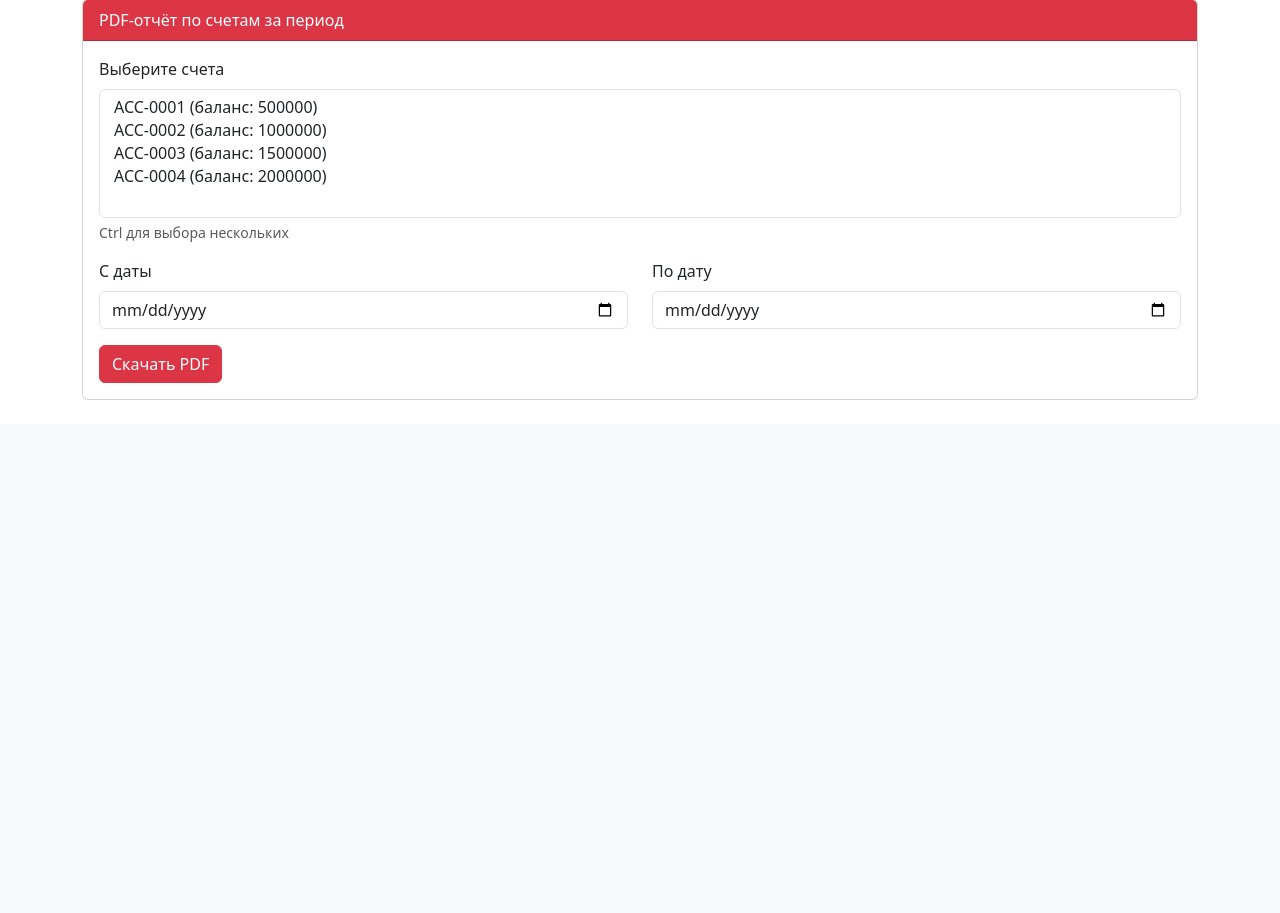
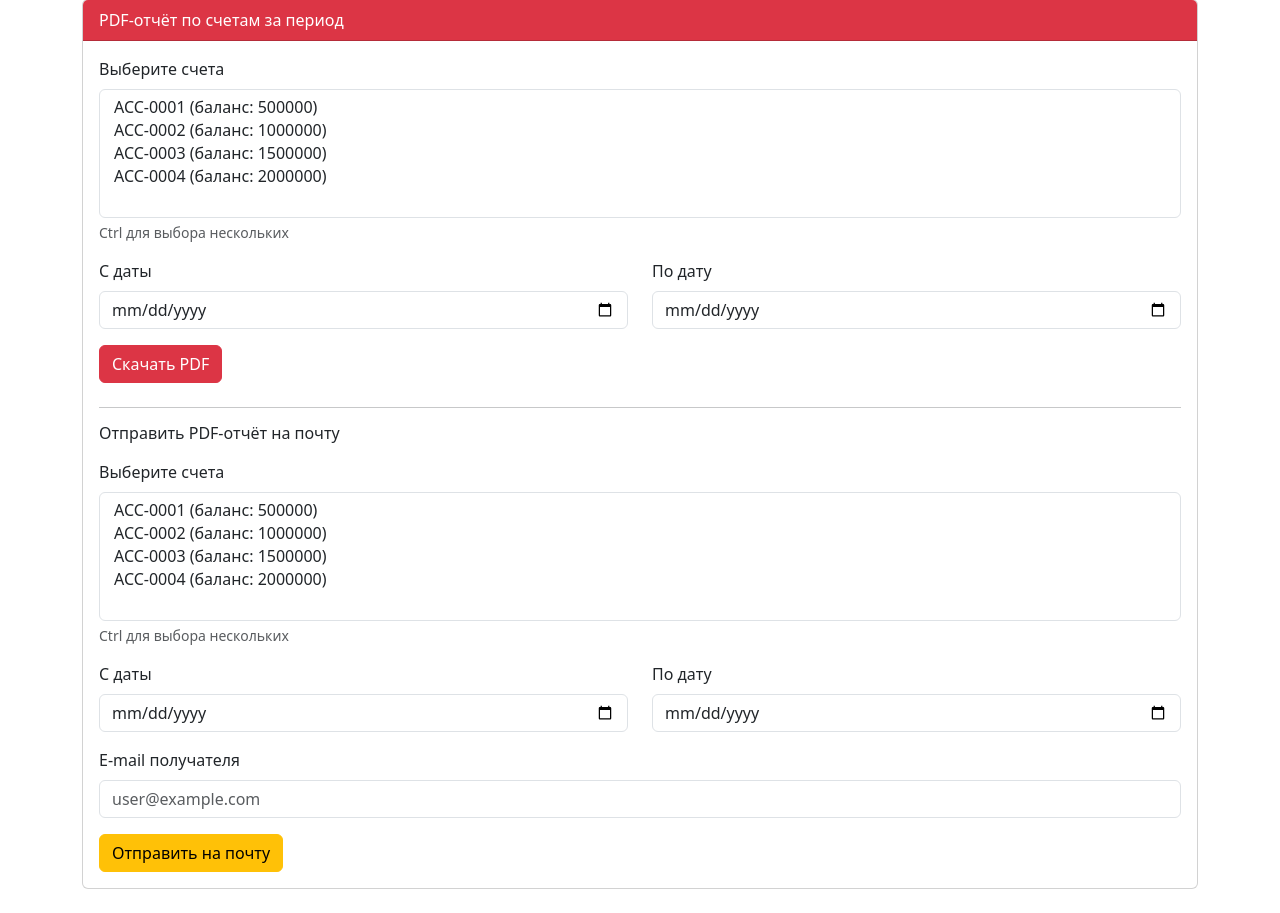
Before and after one commit to Stepan113/course, a Spring Boot app: page /reports in a window 1280 px wide. Shown: the part 738-1651 px from the top of the page. Before the commit the page ends 1138 px from the top, so only its background shows below. Run offline with Spring Boot 4, Linux system fonts and the light colour scheme; a user stored in the database is signed in; data comes from the database, SQL or seed files in the repository; some of the project's set-up classes (security, data sources, template engines, error pages and the like) are left out, and stand-ins take their place; some libraries are stand-ins or nearby versions.

Commit message:
Add PDF email sending via Yandex SMTP (smtp.yandex.ru:587)
Co-authored-by: Stepan113 <120724115+Stepan113@users.noreply.github.com>

```diff
--- a/build.gradle
+++ b/build.gradle
@@ -39,6 +39,7 @@ dependencies {
     testRuntimeOnly 'org.junit.platform:junit-platform-launcher'
     implementation 'org.apache.poi:poi-ooxml:5.3.0'
     implementation 'com.github.librepdf:openpdf:1.4.2'
+    implementation 'org.springframework.boot:spring-boot-starter-mail'
 }
 
 tasks.named('test') {
--- a/src/main/java/org/course/courserpp/controller/ReportController.java
+++ b/src/main/java/org/course/courserpp/controller/ReportController.java
@@ -1,6 +1,7 @@
 package org.course.courserpp.controller;
 
 import lombok.RequiredArgsConstructor;
+import org.course.courserpp.service.EmailService;
 import org.course.courserpp.service.ReportService;
 import org.course.courserpp.service.ScoreService;
 import org.springframework.format.annotation.DateTimeFormat;
@@ -10,6 +11,8 @@ import org.springframework.http.ResponseEntity;
 import org.springframework.stereotype.Controller;
 import org.springframework.ui.Model;
 import org.springframework.web.bind.annotation.*;
+
+import org.springframework.web.servlet.mvc.support.RedirectAttributes;
 
 import java.util.Date;
 import java.util.List;
@@ -21,6 +24,7 @@ public class ReportController {
 
     private final ReportService reportService;
     private final ScoreService scoreService;
+    private final EmailService emailService;
 
     @GetMapping
     public String index(Model model) {
@@ -60,4 +64,24 @@ public class ReportController {
                 .contentType(MediaType.APPLICATION_PDF)
                 .body(data);
     }
+
+    @PostMapping("/send-pdf-email")
+    public String sendPdfEmail(
+            @RequestParam(required = false) List<String> scoreIds,
+            @RequestParam(required = false) @DateTimeFormat(pattern = "yyyy-MM-dd") Date from,
+            @RequestParam(required = false) @DateTimeFormat(pattern = "yyyy-MM-dd") Date to,
+            @RequestParam String recipientEmail,
+            RedirectAttributes redirectAttributes) {
+        if (scoreIds == null) scoreIds = List.of();
+        try {
+            byte[] pdfData = reportService.generatePdf(scoreIds, from, to);
+            emailService.sendPdfReport(recipientEmail, pdfData, "report.pdf");
+            redirectAttributes.addFlashAttribute("emailSuccess",
+                    "PDF-отчёт успешно отправлен на адрес " + recipientEmail);
+        } catch (Exception e) {
+            redirectAttributes.addFlashAttribute("emailError",
+                    "Ошибка при отправке письма: " + e.getMessage());
+        }
+        return "redirect:/reports";
+    }
 }
--- a/src/main/resources/templates/report/index.html
+++ b/src/main/resources/templates/report/index.html
@@ -69,7 +69,9 @@
     <div class="card mb-4">
         <div class="card-header bg-danger text-white">PDF-отчёт по счетам за период</div>
         <div class="card-body">
-            <form th:action="@{/reports/download-pdf}" method="post">
+            <div th:if="${emailSuccess}" class="alert alert-success mb-3" th:text="${emailSuccess}"></div>
+            <div th:if="${emailError}" class="alert alert-danger mb-3" th:text="${emailError}"></div>
+            <form th:action="@{/reports/download-pdf}" method="post" class="mb-4">
                 <div class="mb-3">
                     <label class="form-label">Выберите счета</label>
                     <select name="scoreIds" class="form-select" multiple size="5">
@@ -90,6 +92,34 @@
                 </div>
                 <button type="submit" class="btn btn-danger">Скачать PDF</button>
             </form>
+            <hr/>
+            <h6 class="mb-3">Отправить PDF-отчёт на почту</h6>
+            <form th:action="@{/reports/send-pdf-email}" method="post">
+                <div class="mb-3">
+                    <label class="form-label">Выберите счета</label>
+                    <select name="scoreIds" class="form-select" multiple size="5">
+                        <option th:each="score : ${scores}" th:value="${score.id}"
+                                th:text="${score.number + ' (баланс: ' + score.balance + ')'}"></option>
+                    </select>
+                    <div class="form-text">Ctrl для выбора нескольких</div>
+                </div>
+                <div class="row mb-3">
+                    <div class="col">
+                        <label class="form-label">С даты</label>
+                        <input type="date" name="from" class="form-control"/>
+                    </div>
+                    <div class="col">
+                        <label class="form-label">По дату</label>
+                        <input type="date" name="to" class="form-control"/>
+                    </div>
+                </div>
+                <div class="mb-3">
+                    <label for="recipientEmail" class="form-label">E-mail получателя</label>
+                    <input type="email" id="recipientEmail" name="recipientEmail" class="form-control"
+                           placeholder="user@example.com" required/>
+                </div>
+                <button type="submit" class="btn btn-warning">Отправить на почту</button>
+            </form>
         </div>
     </div>
 </div>
```
Also changed, not shown: src/main/java/org/course/courserpp/service/EmailService.java (added, +32 -0 lines), src/main/resources/application.yaml (+12 -0 lines).
